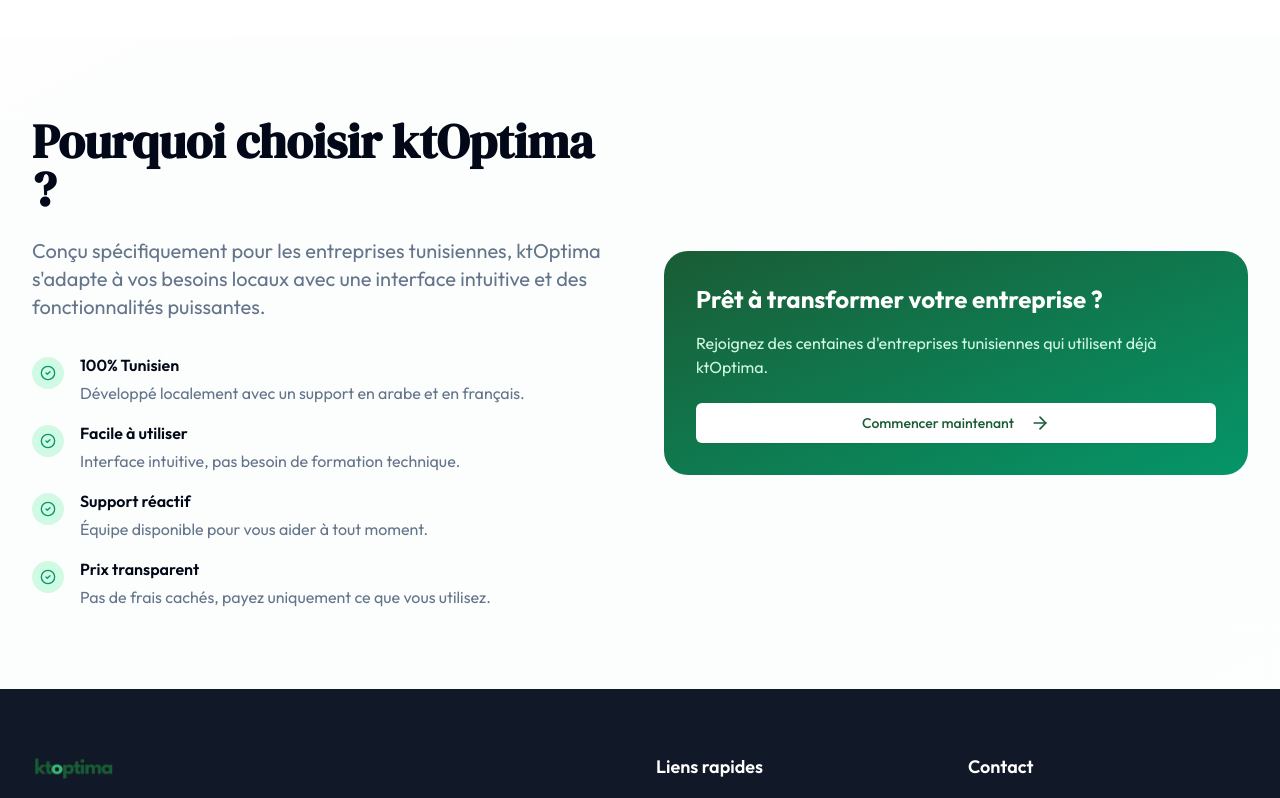
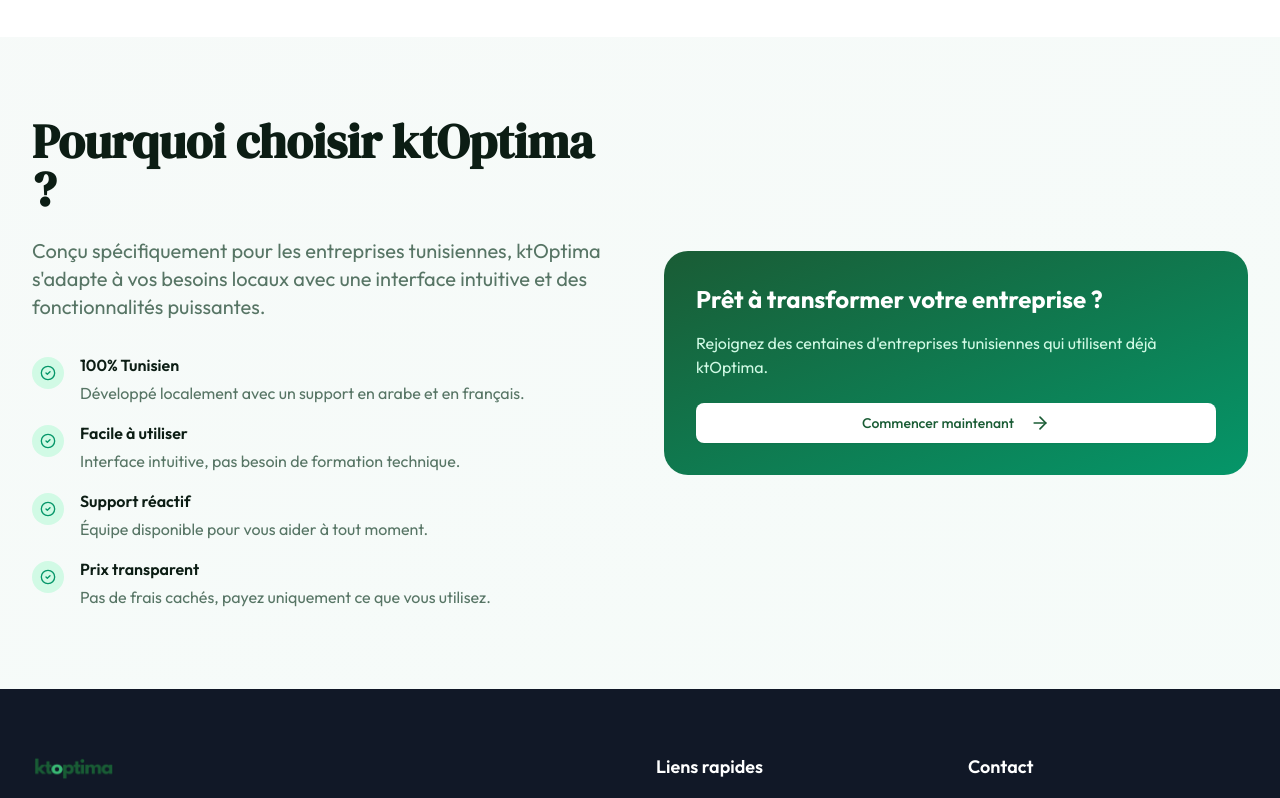
Before and after one commit to Kameltalbi/crm, a React (Vite) app in the folder frontend/: page / in a window 1280 px wide. Shown: the part 1660-2458 px from the top of the page. Built offline with nearby package versions, Linux system fonts and the light colour scheme.

Commit message:
revert: restore original green color scheme
- Revert color scheme from blue back to original green theme
- Restore original CSS variables for primary colors
- Keep smooth transitions and other improvements

```diff
--- a/frontend/src/index.css
+++ b/frontend/src/index.css
@@ -4,26 +4,26 @@
 
 @layer base {
   :root {
-    --background: 0 0% 100%;
-    --foreground: 222.2 84% 4.9%;
+    --background: 145 30% 98%;
+    --foreground: 148 40% 8%;
     --card: 0 0% 100%;
-    --card-foreground: 222.2 84% 4.9%;
+    --card-foreground: 148 40% 8%;
     --popover: 0 0% 100%;
-    --popover-foreground: 222.2 84% 4.9%;
-    --primary: 221.2 83.2% 53.3%;
-    --primary-foreground: 210 40% 98%;
-    --secondary: 210 40% 96.1%;
-    --secondary-foreground: 222.2 47.4% 11.2%;
-    --muted: 210 40% 96.1%;
-    --muted-foreground: 215.4 16.3% 46.9%;
-    --accent: 210 40% 96.1%;
-    --accent-foreground: 222.2 47.4% 11.2%;
-    --destructive: 0 84.2% 60.2%;
-    --destructive-foreground: 210 40% 98%;
-    --border: 214.3 31.8% 91.4%;
-    --input: 214.3 31.8% 91.4%;
-    --ring: 221.2 83.2% 53.3%;
-    --radius: 0.5rem;
+    --popover-foreground: 0 0% 0%;
+    --primary: 148 58% 23%;
+    --primary-foreground: 0 0% 100%;
+    --secondary: 145 30% 95%;
+    --secondary-foreground: 148 40% 15%;
+    --muted: 145 20% 94%;
+    --muted-foreground: 148 15% 40%;
+    --accent: 145 35% 93%;
+    --accent-foreground: 148 40% 15%;
+    --destructive: 0 72% 47%;
+    --destructive-foreground: 0 0% 100%;
+    --border: 145 20% 88%;
+    --input: 145 20% 88%;
+    --ring: 148 58% 35%;
+    --radius: 0.625rem;
   }
 }
 
@@ -38,10 +38,10 @@
 }
 
 /* Scrollbar custom */
-::-webkit-scrollbar { width: 8px; height: 8px; }
+::-webkit-scrollbar { width: 10px; height: 10px; }
 ::-webkit-scrollbar-track { background: transparent; }
-::-webkit-scrollbar-thumb { background: hsl(var(--muted-foreground) / 0.2); border-radius: 4px; }
-::-webkit-scrollbar-thumb:hover { background: hsl(var(--muted-foreground) / 0.4); }
+::-webkit-scrollbar-thumb { background: hsl(var(--border)); border-radius: 10px; }
+::-webkit-scrollbar-thumb:hover { background: hsl(var(--muted-foreground) / 0.3); }
 
 /* Smooth transitions */
 * {
```
